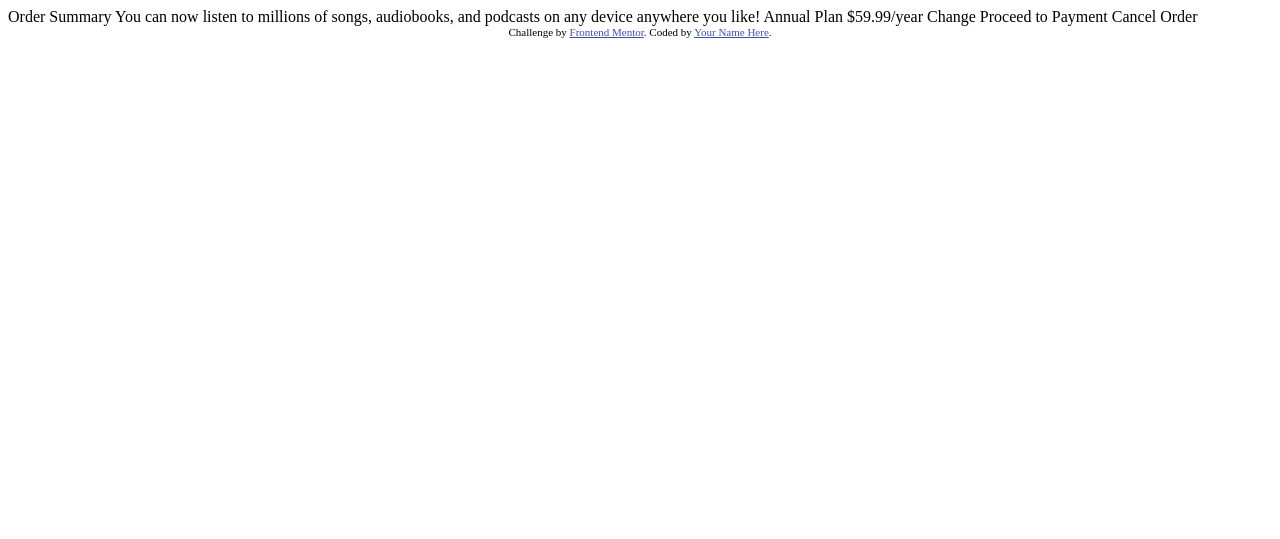
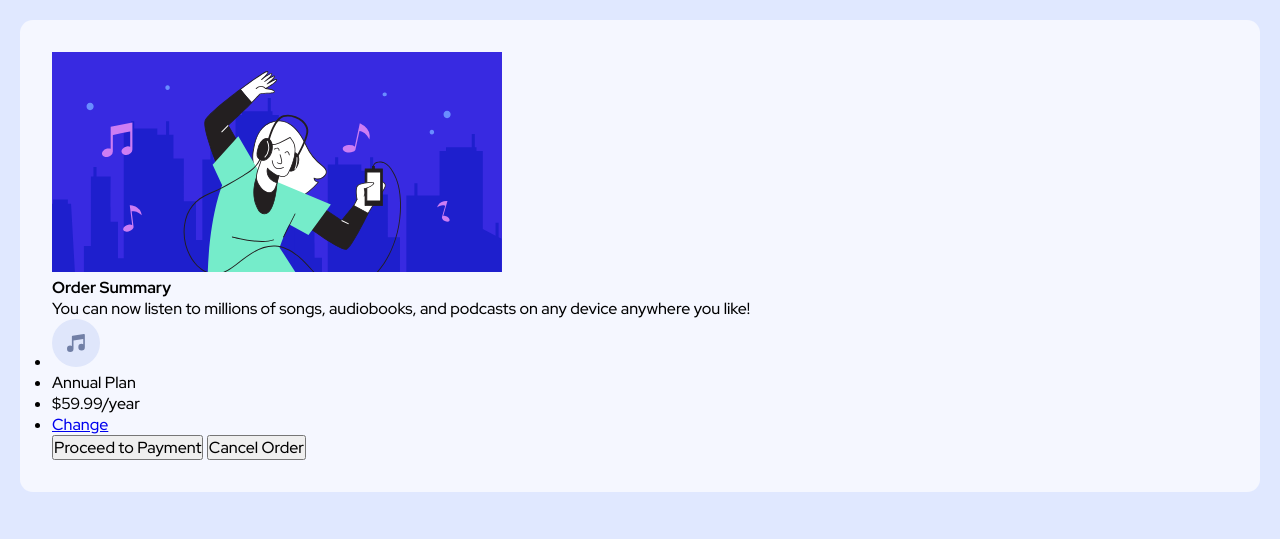
Before and after one commit to bonnielwilson1/order-summary-component-main, a plain HTML site: page index.html in a window 1280 px wide. Drawn offline with Linux system fonts and the light colour scheme.

Commit message:
reformatted html
for semantics

```diff
--- a/index.html
+++ b/index.html
@@ -4,43 +4,40 @@
 <head>
   <meta charset="UTF-8">
   <meta name="viewport" content="width=device-width, initial-scale=1.0">
-  <!-- displays site properly based on user's device -->
-
-  <link rel="icon" type="image/png" sizes="32x32" href="./images/favicon-32x32.png">
-
+  <link rel="icon" type="image/png" sizes="32x32" href="favicon-32x32.png" alt="icon">
+  <link rel="preconnect" href="https://fonts.googleapis.com">
+<link rel="preconnect" href="https://fonts.gstatic.com" crossorigin>
+<link href="https://fonts.googleapis.com/css2?family=Red+Hat+Display:wght@500;700;900&display=swap" rel="stylesheet">
+  <link rel="stylesheet" href="style.css">
   <title>Frontend Mentor | Order summary card</title>
-
-  <!-- Feel free to remove these styles or customise in your own stylesheet 👍 -->
-  <style>
-    .attribution {
-      font-size: 11px;
-      text-align: center;
-    }
-
-    .attribution a {
-      color: hsl(228, 45%, 44%);
-    }
-  </style>
 </head>
 
 <body>
+  <div class="container">
+    <div class="hero-image">
+      <img src="illustration-hero.svg" alt="cartoon dancing listening to music on headphones">
+    </div>
+  <main class="content">
+    <section class="summary">
+      <h1>Order Summary</h1>
+      <p> You can now listen to millions of songs, audiobooks, and podcasts on any
+          device anywhere you like!</p>
+      </section>
 
-  Order Summary
+    <section class="plan">
+      <ul>
+        <li><img src="icon-music.svg" alt="music note"></li>
+        <li>Annual Plan</li>
+        <li>$59.99/year</li>
+        <li><a href="#">Change</a></li>
+      </ul>
+    </section>
 
-  You can now listen to millions of songs, audiobooks, and podcasts on any
-  device anywhere you like!
-
-  Annual Plan
-  $59.99/year
-
-  Change
-
-  Proceed to Payment
-  Cancel Order
-
-  <div class="attribution">
-    Challenge by <a href="https://www.frontendmentor.io?ref=challenge" target="_blank">Frontend Mentor</a>.
-    Coded by <a href="#">Your Name Here</a>.
+    <section class="buttons">
+      <button>Proceed to Payment</button>
+      <button>Cancel Order</button>
+    </section>
+  </main>
   </div>
 </body>
 
--- /dev/null
+++ b/style.css
@@ -0,0 +1,35 @@
+/* - Mobile: 375px
+- Desktop: 1440px
+
+- Pale blue: hsl(225, 100%, 94%)
+- Bright blue: hsl(245, 75%, 52%)
+
+- Very pale blue: hsl(225, 100%, 98%)
+- Desaturated blue: hsl(224, 23%, 55%)
+- Dark blue: hsl(223, 47%, 23%)
+
+- Font size (paragraph): 16px
+
+- Family: [Red Hat Display](https://fonts.google.com/specimen/Red+Hat+Display)
+- Weights: 500, 700, 900
+
+Mobile and Desktop have two different backgrounds.
+
+ */
+ * {
+     margin: 0;
+     padding: 0;
+     box-sizing: border-box;
+     font-family: 'Red Hat Display', sans-serif;
+     font-size: 16px;
+ }
+ body {
+    background-color: hsl(225, 100%, 94%);
+    padding: 1.25rem;
+ }
+ .container {
+     background-color: hsl(225, 100%, 98%);
+     padding: 2rem;
+     margin-bottom: 1.5rem;
+     border-radius: 0.8rem;
+ }
```
Also changed, not shown: 1 other file.
